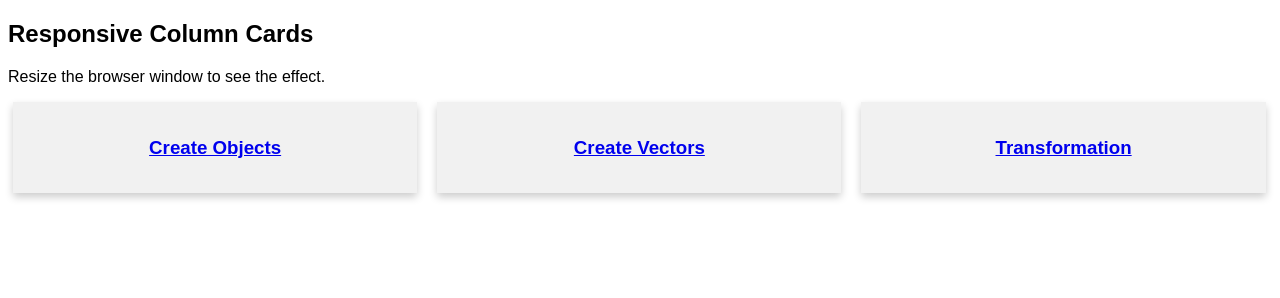
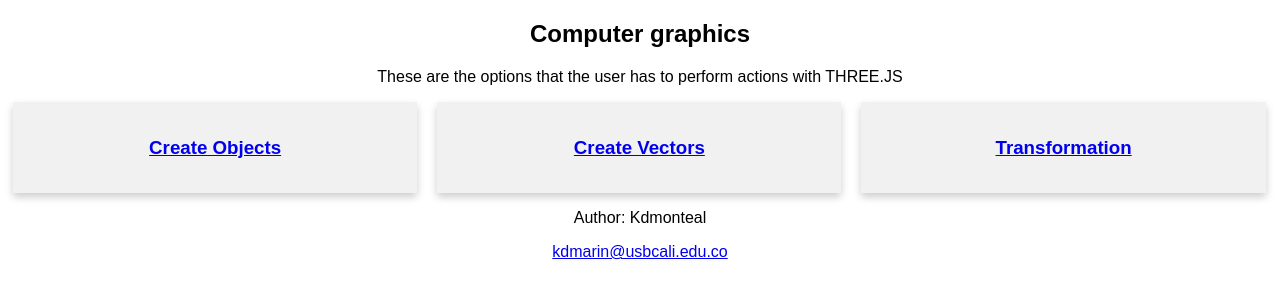
Before and after one commit to kdmonteal/computacion_Grafica_2023_1, a plain HTML site: page creando_escena/index.html in a window 1280 px wide. Drawn offline with Linux system fonts and the light colour scheme.

Commit message:
menu creation

```diff
--- a/creando_escena/index.html
+++ b/creando_escena/index.html
@@ -11,8 +11,10 @@
 
 <body>
 
-    <h2>Responsive Column Cards</h2>
-    <p>Resize the browser window to see the effect.</p>
+    <div style="text-align: center;">
+        <h2>Computer graphics</h2>
+        <p>These are the options that the user has to perform actions with THREE.JS</p>
+    </div>
 
     <div class="row">
         <div class="column">
@@ -33,5 +35,11 @@
             </div>
         </div>
     </div>
+
+    <footer style="text-align: center;">
+        <p>Author: Kdmonteal</p>
+        <p><a href="mailto:kdmarin@usbcali.edu.co">kdmarin@usbcali.edu.co</a></p>
+    </footer>
 </body>
+
 </html>
```
